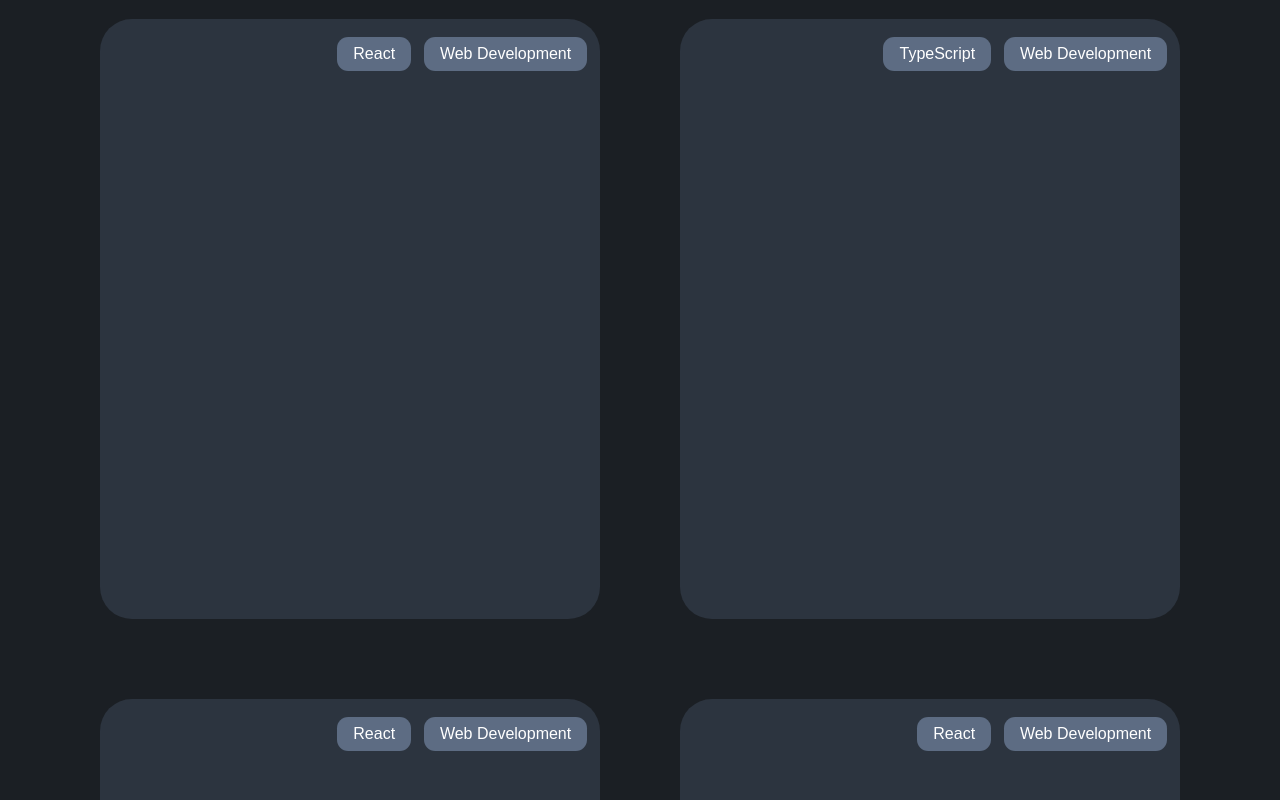
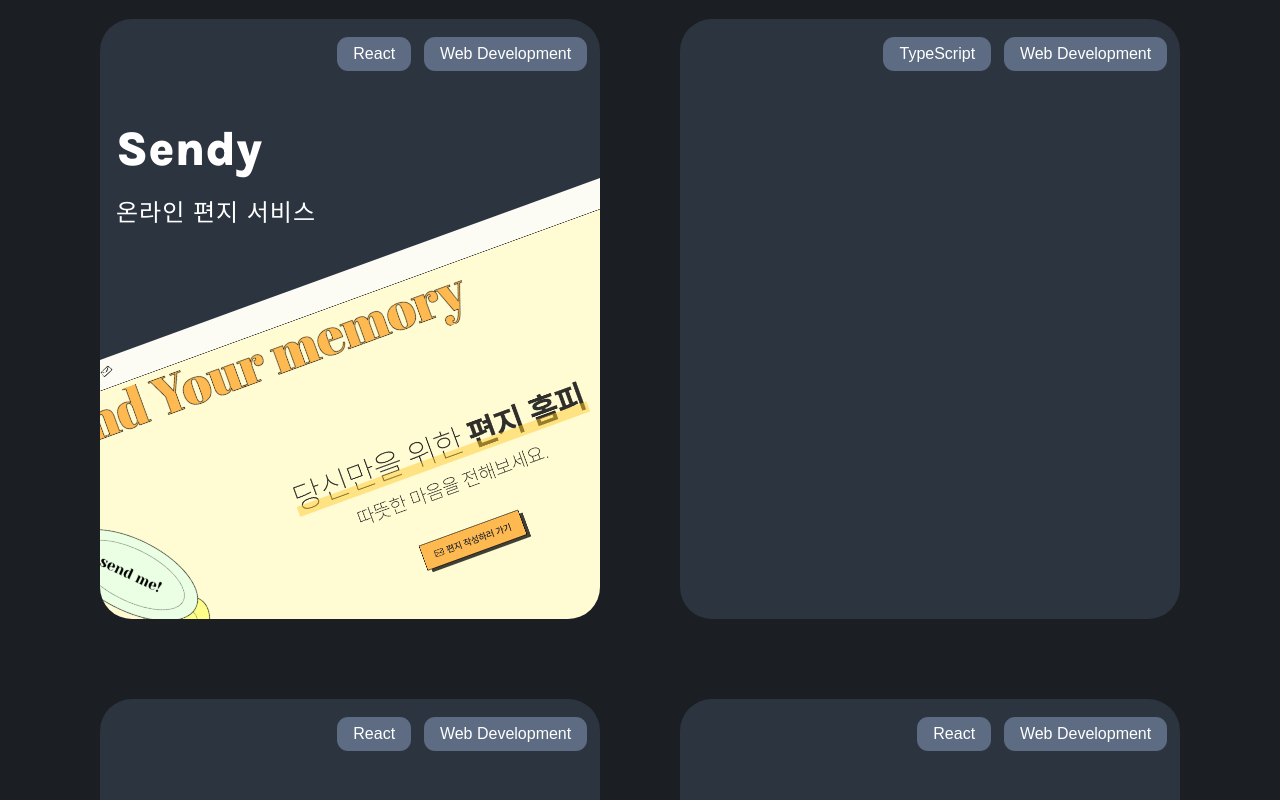
Before and after one commit to sienna0715/my-portfolio, a React (Create React App) app: page /portfolio in a window 1280 px wide. Shown: the part 400-1200 px from the top of the page. Built offline with nearby package versions, Linux system fonts and the light colour scheme; a web font is replaced by a local one.

Commit message:
portfolio sendy update

```diff
--- a/src/components/Introduce.jsx
+++ b/src/components/Introduce.jsx
@@ -50,7 +50,7 @@ function Introduce() {
           시작하여 리액트, 타입스크립트를 공부하였고, 나의 분야를 더 잘 하기 위해
           고민을 하다 보니 내가 알고 있는 프로그래밍 언어를 더욱더 활용적으로
           사용하면서 애플리케이션의 전반적인 작동을 조금이나마 이해할 수 있을 것
-          같아 Node.js도 공부하고 있습니다. <br />
+          같아 Node.js를 공부하고 있습니다. <br />
           <br />
           알게 된 사실을 이해하는 것으로만 그치지 않고, 블로그를 통해 습득한
           지식을 정리하며 공유하고 있습니다.
--- a/src/pages/Portfolio.jsx
+++ b/src/pages/Portfolio.jsx
@@ -15,7 +15,11 @@ function Portfolio() {
         </TilteBox>
         <ProjectBox>
           <LeftBox>
-            <Link to='/sendy'><Card tagname="React" tagname2="Web Development" /></Link>
+            <Link to="/sendy">
+              <Card tagname="React" tagname2="Web Development" title="Sendy" subtitle="온라인 편지 서비스">
+                <Img src={require("../asset/sendy/sendy.png")} alt="sendy" />
+              </Card>
+            </Link>
             <Card tagname="React" tagname2="Web Development" />
           </LeftBox>
           <RightBox>
@@ -81,3 +85,9 @@ const RightBox = styled.div`
   display: flex;
   flex-direction: column;
 `;
+
+const Img = styled.img`
+  width: 155%;
+  transform: rotate(-20deg);
+  margin-left: -2rem;
+`;
```
